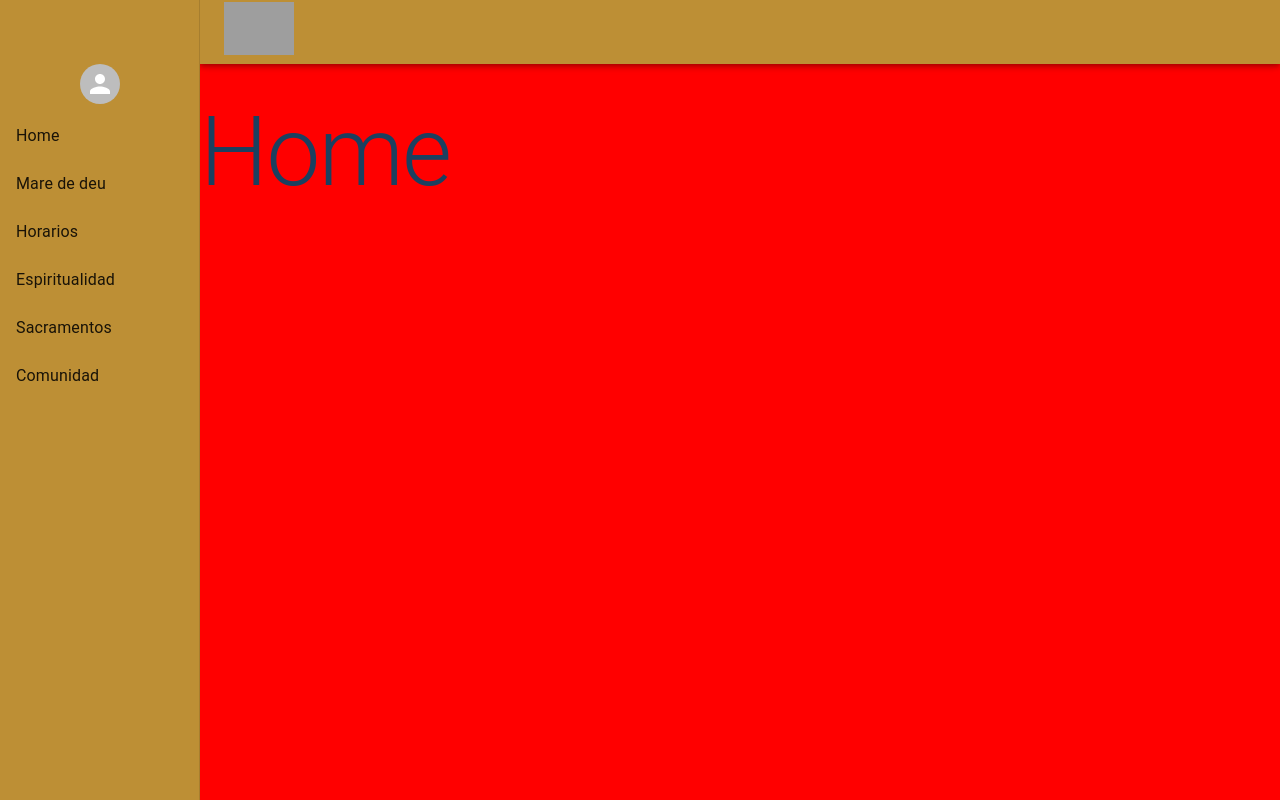
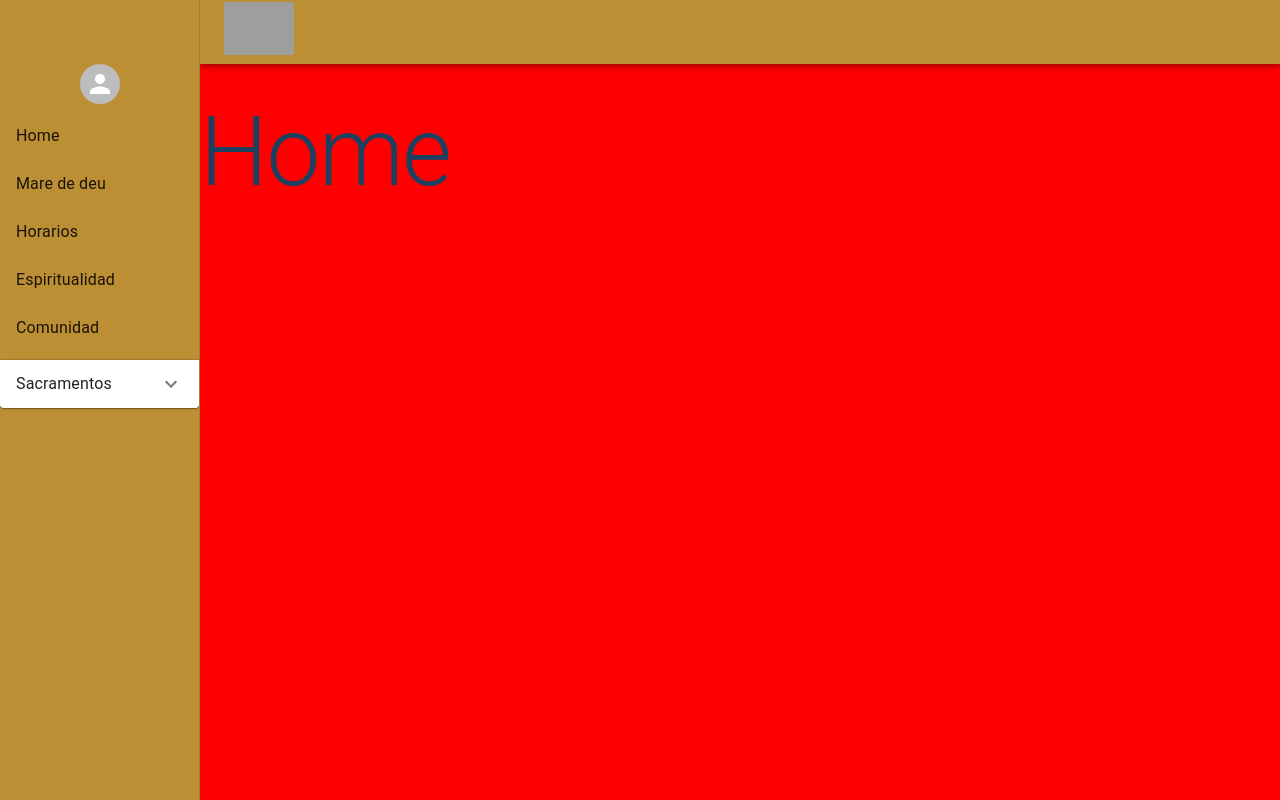
Before and after one commit to AlfonsoG-M/mare-de-deu, a React (Vite) app: page / in a window 1280 px wide. Built offline with nearby package versions, Linux system fonts and the light colour scheme; grey boxes are pictures that could not be loaded.

Commit message:
se agrega acordion

```diff
--- a/src/components/layout/Navbar/Navbar.jsx
+++ b/src/components/layout/Navbar/Navbar.jsx
@@ -14,6 +14,12 @@ import Toolbar from "@mui/material/Toolbar";
 import { useNavigate } from "react-router-dom";
 import { Avatar } from "@mui/material";
 import { theme } from "../../../themeConfig";
+
+import Accordion from "@mui/material/Accordion";
+import AccordionSummary from "@mui/material/AccordionSummary";
+import AccordionDetails from "@mui/material/AccordionDetails";
+import Typography from "@mui/material/Typography";
+import ExpandMoreIcon from "@mui/icons-material/ExpandMore";
 const drawerWidth = 200;
 
 const Navbar = (props) => {
@@ -62,11 +68,7 @@ const Navbar = (props) => {
             <ListItemText primary={"Espiritualidad"} />
           </ListItemButton>
         </ListItem>
-        <ListItem disablePadding>
-          <ListItemButton onClick={() => navigate("/sacramentos")}>
-            <ListItemText primary={"Sacramentos"} />
-          </ListItemButton>
-        </ListItem>
+
         <ListItem disablePadding>
           <ListItemButton onClick={() => navigate("/comunidad")}>
             <ListItemText primary={"Comunidad"} />
@@ -74,6 +76,27 @@ const Navbar = (props) => {
         </ListItem>
       </List>
 
+      <Accordion>
+        <AccordionSummary
+          expandIcon={<ExpandMoreIcon />}
+          aria-controls="panel1a-content"
+          id="panel1a-header"
+        >
+          <Typography>Sacramentos</Typography>
+        </AccordionSummary>
+        <AccordionDetails style={{ padding: 0 }}>
+          <ListItem disablePadding>
+            <ListItemButton onClick={() => navigate("/espiritualidad")}>
+              <ListItemText primary={"Espiritualidad"} />
+            </ListItemButton>
+          </ListItem>
+          <ListItem disablePadding>
+            <ListItemButton onClick={() => navigate("/espiritualidad")}>
+              <ListItemText primary={"Espiritualidad"} />
+            </ListItemButton>
+          </ListItem>
+        </AccordionDetails>
+      </Accordion>
     </div>
   );
 
```
